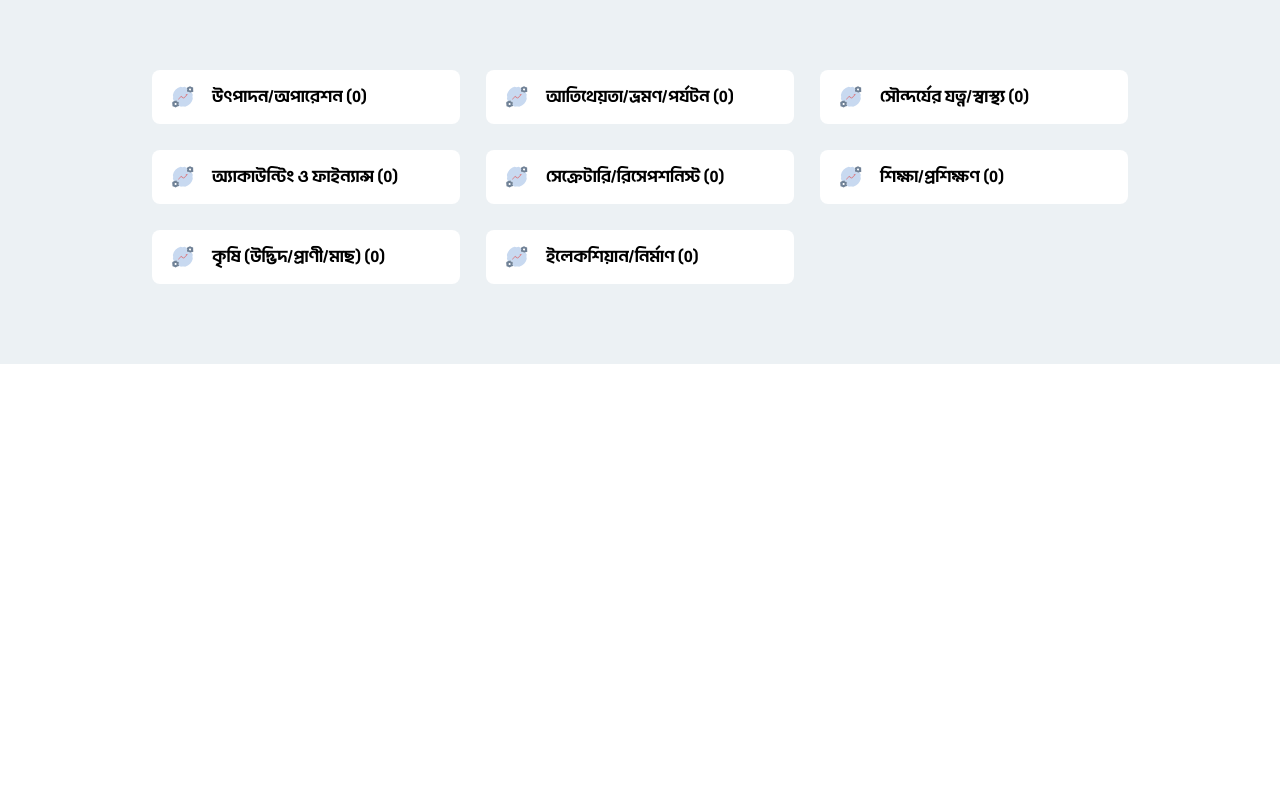
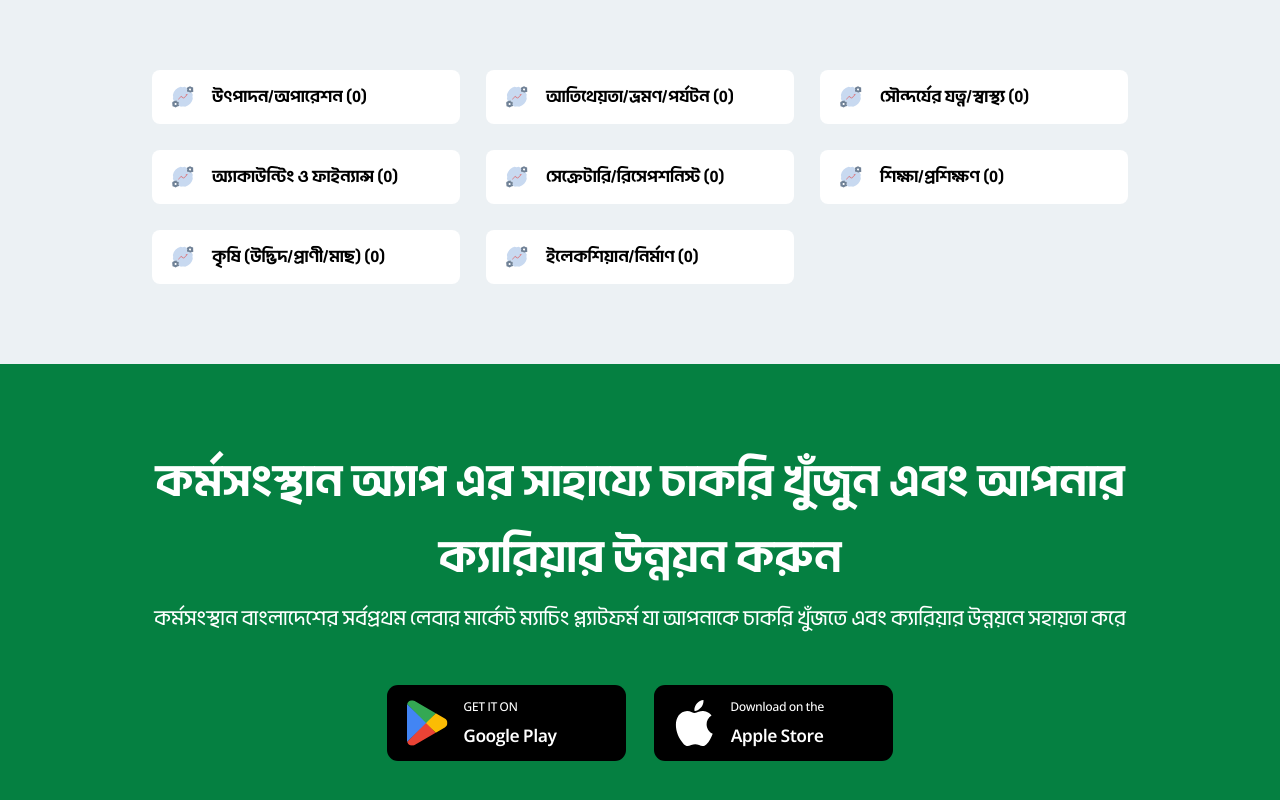
Before and after one commit to web-altaf-1/karma-frontend, a Next.js app: page / in a window 1280 px wide. Shown: the part 2928-3728 px from the top of the page. Before the commit the page ends 3292 px from the top, so only its background shows below. Built offline with nearby package versions, Linux system fonts and the light colour scheme.

Commit message:
added app section

```diff
--- a/src/app/(pages)/page.tsx
+++ b/src/app/(pages)/page.tsx
@@ -5,6 +5,7 @@ import CategorySection from "../components/home/CategorySection";
 import SearchByIndustry from "../components/home/SearchByIndustry";
 import FunctionalArea from "../components/home/FunctionalArea";
 import LookingExpert from "../components/home/LookingExpert";
+import AppSection from "../components/home/AppSection";
 
 export default function Home() {
   return (
@@ -15,6 +16,7 @@ export default function Home() {
       <SearchByIndustry />
       <LookingExpert />
       <FunctionalArea />
+      <AppSection />
     </div>
   );
 }
--- /dev/null
+++ b/src/app/components/Home/AppSection.tsx
@@ -0,0 +1,42 @@
+import React from "react";
+import GooglePlay from "@/app/assets/app/google-play-icon.svg";
+import AppStore from "@/app/assets/app/apple.svg";
+import Link from "next/link";
+import Image from "next/image";
+
+const AppSection = () => {
+  return (
+    <div className="looking__expert app-section">
+      <div className="expert-wrapper second-container">
+        <div className="expert-content">
+          <h2 className="content-title">
+            কর্মসংস্থান অ্যাপ এর সাহায্যে চাকরি খুঁজুন এবং আপনার ক্যারিয়ার
+            উন্নয়ন করুন
+          </h2>
+          <p className="sub-text">
+            কর্মসংস্থান বাংলাদেশের সর্বপ্রথম লেবার মার্কেট ম্যাচিং প্ল্যাটফর্ম
+            যা আপনাকে চাকরি খুঁজতে এবং ক্যারিয়ার উন্নয়নে সহায়তা করে
+          </p>
+        </div>
+        <div className="app-btns">
+          <Link className="btn-link" href="#">
+            <Image width={41.46} height={46} src={GooglePlay} alt="" />
+            <div>
+              <p className="btn-sub-text">GET IT ON </p>
+              <p className="btn-main-text">Google Play</p>
+            </div>
+          </Link>
+          <Link className="btn-link" href="#">
+            <Image width={41.46} height={46} src={AppStore} alt="" />
+            <div>
+              <p className="btn-sub-text">Download on the</p>
+              <p className="btn-main-text">Apple Store</p>
+            </div>
+          </Link>
+        </div>
+      </div>
+    </div>
+  );
+};
+
+export default AppSection;
--- a/src/app/styles/home.css
+++ b/src/app/styles/home.css
@@ -288,6 +288,43 @@
     /* font-weight: 600; */
 }
 
+/* app section start from here  */
+
+.app-section .content-title {
+    font-size: 48px;
+    line-height: 76px;
+}
+
+.app-section .app-btns {
+    display: flex;
+    gap: 28px;
+    justify-content: center;
+}
+
+.app-section .app-btns .btn-link {
+    width: 239px;
+    height: 76px;
+    border-radius: 11px;
+    background-color: #000000;
+    display: flex;
+    align-items: center;
+    gap: 15px;
+}
+.app-section .btn-link .btn-main-text {
+    font-size: 20px;
+    line-height: 32px;
+    text-align: center;
+    font-weight: 600;
+    color: white;
+}
+.app-section .btn-link .btn-sub-text {
+    font-size: 14px;
+    line-height: 26px;
+    color: white;
+}
+.app-section .app-btns .btn-link img {
+    padding-left: 20px;
+}
 
 @media only screen and (max-width: 768.98px) {
     .hero__nav .link {
@@ -405,21 +442,29 @@
     }
 
     /* looking expert style from here  */
-    .looking__expert .content-title{
+    .looking__expert .content-title {
         font-size: 36px;
         font-weight: 700;
         padding: 0 20px;
     }
-    .looking__expert .sub-text{
+
+    .looking__expert .sub-text {
         font-size: 18px;
         line-height: 28px;
         /* padding: 0 10px; */
     }
-    .expert-wrapper .expert-btns button{
+
+    .expert-wrapper .expert-btns button {
         width: 191px;
         height: 54px;
         padding: 14px 32px;
         font-size: 16px;
         line-height: 26px;
     }
+
+    /* app section start from here  */
+    .app-section .content-title {
+        font-size: 36px;
+        line-height: 46px;
+    }
 }
--- a/src/app/styles/main.css
+++ b/src/app/styles/main.css
@@ -107,6 +107,10 @@ a:hover {
 
 .main-container {
     width: 1224px;
+    margin: 0 auto;
+}
+.second-container {
+    width: 976px;
     margin: 0 auto;
 }
 
@@ -272,6 +276,9 @@ a:hover {
     .main-container{
         max-width: 398px;
     }
+    .second-container{
+        max-width: 398px;
+    }
     .header__top{
         align-items: center;
     }
```
Also changed, not shown: src/app/assets/app/apple.svg (added), src/app/assets/app/google-play-icon.svg (added).
